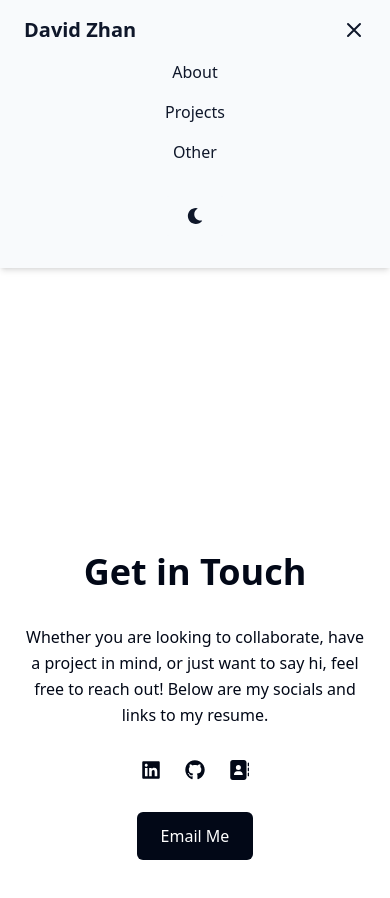
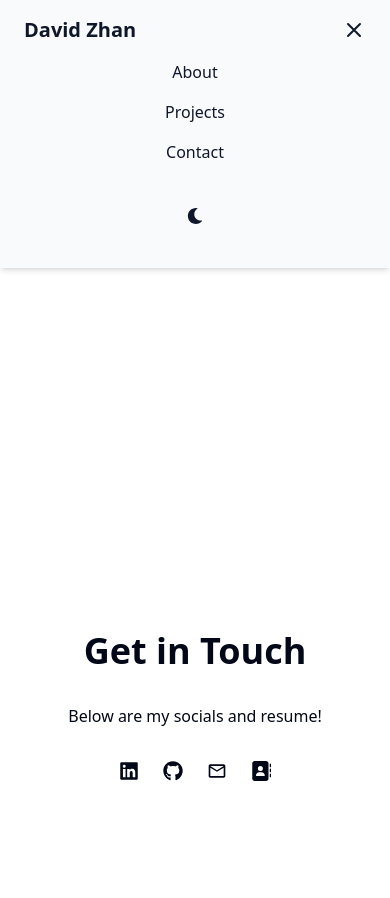
Before and after one commit to dzhan111/personal-website, a Next.js app: page /contact in a window 390 px wide. Both pictures are taken after a click on the button 354 px from the left and 30 px from the top of the page. Shown: the top 898 px of the page. Built offline with nearby package versions, Linux system fonts and the light colour scheme.

Commit message:
added contact + mobile menu edits

```diff
--- a/app/contact/page.tsx
+++ b/app/contact/page.tsx
@@ -1,8 +1,16 @@
+"use client"
 import Contact from "@/components/Contact"
-
+import { motion } from "framer-motion"
 const page = () => {
   return (
-    <Contact/>
+    <motion.div
+      initial={{ opacity: 0, y: 20 }}  // Start slightly below with 0 opacity
+      animate={{ opacity: 1, y: 0 }}   // Move to normal position with full opacity
+      exit={{ opacity: 0, y: -20 }}    // Exit by moving up and fading out
+      transition={{ duration: 0.6, ease: "easeOut" }} // Smooth animation
+    >
+      <Contact />
+    </motion.div>
   )
 }
 
--- a/app/layout.tsx
+++ b/app/layout.tsx
@@ -32,6 +32,7 @@ export default function RootLayout({
       >
         <ThemeProvider attribute="class" defaultTheme="system">
           <Navbar />
+
           <main className="py-4">{children}</main>
         </ThemeProvider>
 
--- a/app/page.tsx
+++ b/app/page.tsx
@@ -1,12 +1,16 @@
+"use client"
 import About from "@/components/About";
+import { motion } from "framer-motion";
 
 export default function Home() {
-
-
   return (
-    <>
-    <About/>
-
-    </>
+    <motion.div
+      initial={{ opacity: 0, y: 20 }}  // Start slightly below with 0 opacity
+      animate={{ opacity: 1, y: 0 }}   // Move to normal position with full opacity
+      exit={{ opacity: 0, y: -20 }}    // Exit by moving up and fading out
+      transition={{ duration: 0.6, ease: "easeOut" }} // Smooth animation
+    >
+      <About />
+    </motion.div>
   );
 }
--- a/app/projects/page.tsx
+++ b/app/projects/page.tsx
@@ -1,11 +1,20 @@
+"use client"
 import Projects from "@/components/Projects";
+import { motion } from "framer-motion";
 
 export default function Home() {
   return (
     <>
     {/* <Hero /> */}
 
-    <Projects/>
+    <motion.div
+      initial={{ opacity: 0, y: 20 }}  // Start slightly below with 0 opacity
+      animate={{ opacity: 1, y: 0 }}   // Move to normal position with full opacity
+      exit={{ opacity: 0, y: -20 }}    // Exit by moving up and fading out
+      transition={{ duration: 0.6, ease: "easeOut" }} // Smooth animation
+    >
+      <Projects />
+    </motion.div>
 
     </>
   );
--- a/components/About.tsx
+++ b/components/About.tsx
@@ -1,23 +1,22 @@
 "use client";
 
 import Link from "next/link";
-import { useEffect, useState } from "react";
+import { useState } from "react";
 import { FaGithub, FaLinkedin } from "react-icons/fa";
 import { FaAddressBook } from "react-icons/fa6";
+import { MdOutlineEmail } from "react-icons/md";
 
 const About = () => {
     const [resumeType, setResumeType] = useState("");
 
-    useEffect(() => {
-        // Randomly choose between SWE and DS resume (50/50 chance)
-        const randomChoice = Math.random() < 0.5 ? "SWE" : "DS";
-        setResumeType(randomChoice);
-    }, []);
+    // useEffect(() => {
+    //     // Randomly choose between SWE and DS resume (50/50 chance)
+    //     const randomChoice = Math.random() < 0.5 ? "SWE" : "DS";
+    //     setResumeType(randomChoice);
+    // }, []);
 
-    const resumeLink =
-        resumeType === "SWE"
-            ? "/DavidZhanResumeSWE.pdf"
-            : "/DavidZhanResumeDS.pdf";
+    const resumeLink = "/DavidZhanResumeSWE.pdf";
+
 
     return (
         <div
@@ -82,6 +81,12 @@ const About = () => {
                             <FaGithub />
                         </a>
                         <a
+                            href="mailto:dazhan@sas.upenn.edu"
+                            className="text-xl sm:text-2xl text-foreground hover:text-opacity-80 transition"
+                        >
+                            <MdOutlineEmail />
+                        </a>
+                        <a
                             href={resumeLink} // Example: "/resume.pdf" if placed in `public`
                             target="_blank"
                             rel="noopener noreferrer"
--- a/components/Contact.tsx
+++ b/components/Contact.tsx
@@ -2,6 +2,8 @@
 
 import { FaGithub, FaLinkedin } from "react-icons/fa";
 import { FaAddressBook } from "react-icons/fa6";
+import { MdOutlineEmail } from "react-icons/md";
+
 
 const Contact = () => {
   return (
@@ -10,7 +12,7 @@ const Contact = () => {
         {/* Header Section */}
         <h1 className="text-4xl sm:text-5xl font-bold">Get in Touch</h1>
         <p className="text-base sm:text-lg md:text-xl leading-relaxed">
-          Whether you are looking to collaborate, have a project in mind, or just want to say hi, feel free to reach out! Below are my socials and links to my resume.
+         Below are my socials and resume!
         </p>
 
         {/* Social Media Links */}
@@ -32,6 +34,12 @@ const Contact = () => {
             <FaGithub />
           </a>
           <a
+            href="mailto:dazhan@sas.upenn.edu"
+            className="text-xl sm:text-2xl text-foreground hover:text-opacity-80 transition"
+          >
+            <MdOutlineEmail/ >
+          </a>
+          <a
             href="/DavidZhanResumeSWE.pdf"
             target="_blank"
             rel="noopener noreferrer"
@@ -39,16 +47,7 @@ const Contact = () => {
           >
             <FaAddressBook />
           </a>
-        </div>
 
-        {/* Contact Button */}
-        <div className="flex justify-center">
-          <a
-            href="mailto:dazhan@sas.upenn.edu"
-            className="px-6 py-3 rounded-md bg-foreground text-background font-medium hover:bg-opacity-80 transition"
-          >
-            Email Me
-          </a>
         </div>
       </div>
     </div>
--- a/components/Navbar.tsx
+++ b/components/Navbar.tsx
@@ -1,4 +1,5 @@
 "use client";
+import { AnimatePresence, motion } from "framer-motion";
 import Link from "next/link";
 import { useState } from "react";
 import Toggle from "./Toggle";
@@ -25,21 +26,24 @@ const Navbar = () => {
                     className="text-primary lg:hidden focus:outline-none"
                     onClick={toggleMenu}
                 >
-                    <svg
+                    <motion.svg
                         xmlns="http://www.w3.org/2000/svg"
                         fill="none"
                         viewBox="0 0 24 24"
                         strokeWidth="2"
                         stroke="currentColor"
                         className="w-6 h-6"
+                        animate={{ rotate: isOpen ? 180 : 0 }} // Rotate animation
+                        transition={{ duration: 0.3, ease:"easeInOut" }}
                     >
-                        <path
+                        <motion.path
                             strokeLinecap="round"
                             strokeLinejoin="round"
                             d={isOpen ? "M6 18L18 6M6 6l12 12" : "M4 6h16M4 12h16M4 18h16"}
                         />
-                    </svg>
+                    </motion.svg>
                 </button>
+
 
                 {/* Desktop Navigation Links */}
                 <div className="hidden lg:flex justify-center items-center">
@@ -55,8 +59,8 @@ const Navbar = () => {
                             </Link>
                         </li>
                         <li>
-                            <Link href="/soccer" className="hover:text-secondary transition">
-                                Soccer
+                            <Link href="/contact" className="hover:text-secondary transition">
+                                Contact
                             </Link>
                         </li>
                     </ul>
@@ -66,9 +70,16 @@ const Navbar = () => {
                 </div>
             </div>
 
-            {/* Mobile Navigation Menu */}
+            {/* Mobile Navigation Menu with Animation */}
+            <AnimatePresence>
                 {isOpen && (
-                <div className="lg:hidden">
+                    <motion.div
+                        initial={{ opacity: 0, y: -20 }}  // Start slightly above
+                        animate={{ opacity: 1, y: 0 }}   // Move into view
+                        exit={{ opacity: 0, y: -20 }}    // Exit by moving up and fading out
+                        transition={{ duration: 0.4, ease: "easeInOut" }} // Smooth animation
+                        className="lg:hidden"
+                    >
                         <ul className="flex flex-col items-center space-y-4 py-4 bg-primary-foreground text-primary">
                             <li>
                                 <Link
@@ -89,20 +100,20 @@ const Navbar = () => {
                                 </Link>
                             </li>
                             <li>
-                            <Link
-                                href="/other"
+                                <Link href="/contact"
                                     className="hover:text-secondary transition"
                                     onClick={toggleMenu}
                                 >
-                                Other
+                                    Contact
                                 </Link>
                             </li>
                             <div className="pt-4">
                                 <Toggle />
                             </div>
                         </ul>
-                </div>
+                    </motion.div>
                 )}
+            </AnimatePresence>
         </nav>
     );
 };
--- a/package.json
+++ b/package.json
@@ -10,7 +10,7 @@
   },
   "dependencies": {
     "clsx": "^2.1.1",
-    "framer-motion": "^11.11.10",
+    "framer-motion": "^11.18.2",
     "next": "15.0.1",
     "next-themes": "^0.4.4",
     "react": "^18.3.1",
```
Also changed, not shown: 1 other file (tests, documents, lock files or other folders). Lines whose indentation alone changed are shown as unchanged.
